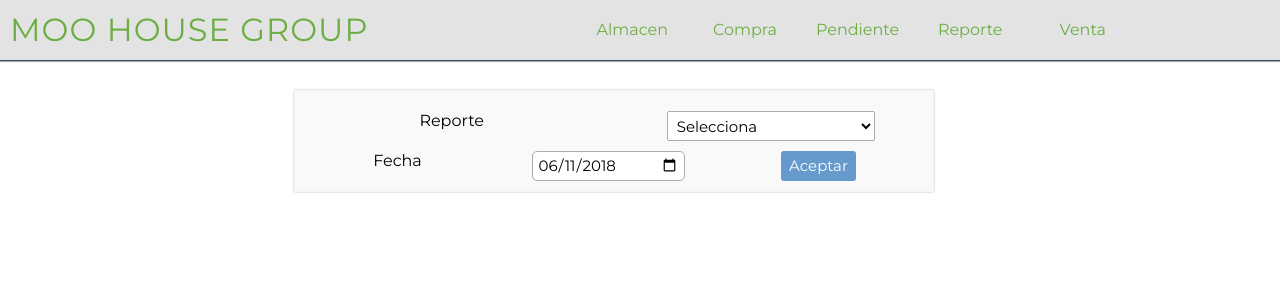
After one commit to thepattj/cedis, a PHP site: page /reporte.php in a window 1280 px wide. The commit adds this page. Shown: the top 300 px of the page. Run offline with PHP 8.4, Linux system fonts and the light colour scheme.

Commit message:
arrglos reportes
integracion de reportes

```diff
--- a/css/estilo.css
+++ b/css/estilo.css
@@ -149,7 +149,7 @@ tr:hover {background-color: #f7f1e8}
 
 /*==========GRID==============================*/
 
-.uno,.dos,.tres,.cuatro, .espacio, .tresta, .cinco{
+.div1,.div2,.div3,.div4, .espacio, .div3ta, .div5{
 	float: left;
 	margin-right: 1%;
 	margin-bottom: 10px;
@@ -160,13 +160,13 @@ tr:hover {background-color: #f7f1e8}
 
 }
 
-.uno{ width: 99%; }
-.dos{ width: 49%; }
-.tres{ width: 32%; }
-.cuatro{ width: 24%; }
-.cinco{width: 18.7%; }
+.div1{ width: 99%; }
+.div2{ width: 49%; }
+.div3{ width: 32%; }
+.div4{ width: 24%; }
+.div5{width: 18.7%; }
 .espacio{ width: 12%; }
-.tresta{ width: 32%;}
+.div3ta{ width: 32%;}
 
 .linea{
 	border-color: #fff !important;
@@ -343,3 +343,17 @@ input#contra{
 	width: 600px !important;
 	margin-left: -300px;
 }
+
+
+
+
+
+
+/*===========================REPORTE PHP===========================*/
+
+.result{
+    width: 80%;
+    float:left;
+    margin-left: 10%;
+    position: relative;
+}
--- a/js/funciones.js
+++ b/js/funciones.js
@@ -40,13 +40,55 @@ $(function(){
     "<div class='uno'></div><div class='tresta'><button>Editar</button></div><div class='tresta'><button>Cobrar</button></div><div class='tresta'><button>Factura</button></div>";
   });
 
-  /*-----------------RENTA--------------------------*/
-  $('#orenta').click(function(){
-     document.getElementById('tablav').innerHTML += "<h3>Comprobante</h3><br>"+
-    "<table> <tr> <th></th> <th>Cantidad</th> <th>Descripcion</th> <th>Unidad</th> <th> Precio unitario</th> </tr>"+
-            "<tr> <th><input type='checkbox'></th> <th>Renta</th> <th>Mezcladora</th> <th>pza</th> <th>10 DIAS</th> </tr>"+
-    "</table>"+
-    //SE PUEDE AGREGAR ALGUN OTRO DIV PARA PODER MANDAR LOS BOTONES EN LA PARTE DE ABAJO
-    "<div class='uno'></div><div class='tresta'><button>Editar</button></div><div class='tresta'><button>Cobrar</button></div><div class='tresta'><button>Factura</button></div>";
+  /*-----------------Reportes--------------------------*/
+  $('#reportc').click(function(){
+      var seleccion = $("#opcion").val();
+
+      if (seleccion == 'BVG') {
+        document.getElementById('reportb').style.display = 'block';
+          document.getElementById('reportcedis').style.display = 'none';
+          document.getElementById('reportmh').style.display = 'none';
+          document.getElementById('reportp').style.display = 'none';
+      } if (seleccion == 'Venta CEDIS') {
+        document.getElementById('reportcedis').style.display = 'block';
+          document.getElementById('reportb').style.display = 'none';
+          document.getElementById('reportmh').style.display = 'none';
+          document.getElementById('reportp').style.display = 'none';
+      } if (seleccion == 'Produccion Moo House'){
+          document.getElementById('reportmh').style.display = 'block';
+          document.getElementById('reportb').style.display = 'none';
+          document.getElementById('reportcedis').style.display = 'none';
+          document.getElementById('reportp').style.display = 'none';
+      } if (seleccion == 'Produccion Pan'){
+          document.getElementById('reportp').style.display = 'block';
+          document.getElementById('reportb').style.display = 'none';
+          document.getElementById('reportcedis').style.display = 'none';
+          document.getElementById('reportmh').style.display = 'none';
+      }
+
   });
+
+
 });
+
+
+
+
+function fecha(){
+  var f = new Date();
+  var month = new Array();
+  month[0] = "01";
+  month[1] = "02";
+  month[2] = "03";
+  month[3] = "04";
+  month[4] = "05";
+  month[5] = "06";
+  month[6] = "07";
+  month[7] = "08";
+  month[8] = "09";
+  month[9] = "10";
+  month[10] = "11";
+  month[11] = "12";
+  f = f.getFullYear() + "-" + month[f.getMonth()] + "-" + f.getDate();
+  document.getElementById('freporte').value = f;
+}
--- /dev/null
+++ b/reporte.php
@@ -0,0 +1,82 @@
+<html>
+<head>
+	<title>GRUPO MOO HOUSE</title>
+	<meta charset="utf-8">
+	<link rel="stylesheet" type="text/css" href="css/estilo.css">
+	<script src="js/jquery-3.3.1.js"></script> <!-- se agrego el jquery 14-2 -->
+	<script type="text/javascript" src="js/funciones.js"></script>
+	<link href="https://fonts.googleapis.com/css?family=Montserrat" rel="stylesheet">
+</head>
+<body onload="fecha()">
+
+<header>
+	<!-- DATOS DE LOGIN -->
+	<div id="barra-titulo">
+		<div class="titulo">
+			<h1 style="color: rgba(108,174,68,1);">Moo House Group</h1>
+			<!--<img style="width: 25%;" src="image/IMG_20161224_150946934.jpg">-->
+		</div>
+       <div class="menu" id="menu">
+           <ul>
+               <a style="color: rgba(108,174,68,1);" href="almacen.php"><li>Almacen</li></a>
+               <a style="color: rgba(108,174,68,1);" href="compra.php"><li>Compra</li></a>
+               <a style="color: rgba(108,174,68,1);" href="pendiente.php"><li>Pendiente</li></a>
+               <a style="color: rgba(108,174,68,1);" href="reporte.php"><li>Reporte</li></a>
+               <a style="color: rgba(108,174,68,1);" href="venta.php"><li>Venta</li></a>
+           </ul>
+       </div>
+    </div>
+</header>
+
+    <div id="bg-negro" onclick="cerrar()"></div>
+	<div id="modal"></div>
+	<div class="contenido">
+		<div class="div1"></div>
+		<div class="div1"></div>
+		<div class="div2"><span>Reporte</span></div>
+		<div class="div2"><select id="opcion">
+            <option style="display:none;">Selecciona</option>
+            <option>BVG</option>
+            <option>Venta CEDIS</option>
+            <option>Produccion Moo House</option>
+            <option>Produccion Pan</option>
+        </select></div>
+
+		<div class="div3"><span>Fecha</span></div><div class="div3"><input type="date" id="freporte"></div><div class="div3"><button id="reportc">Aceptar</button></div>
+
+		<div class="result" id="reportb" style="display: none;">
+		    <h3>Reporte de BVG</h3><br>
+            <div class='div2'> <div class='div1'>Moo House BQA</div> </div>
+            <div class='div2'> <div class='div4'><button style='cursor: pointer;' id='mhbqa' onclick='envioreport(this.id)'><img class='lbtn' src='img/report.png'></button></div></div>
+
+             <div class='div2'> <div class='div1'>Moo House UPT</div> </div>
+             <div class='div2'> <div class='div4'><button style='cursor: pointer;' id='mhupt' onclick='envioreport(this.id)'><img class='lbtn' src='img/report.png'></button></div> </div>
+
+            <div class='div2'> <div class='div1'>Moo House UBK</div> </div>
+            <div class='div2'>  <div class='div4'><button style='cursor: pointer;' id='mhubk' onclick='envioreport(this.id)'><img class='lbtn' src='img/report.png'></button></div> </div>
+
+            <div class='div2'> <div class='div1'>Brioche Bistro</div> </div>
+            <div class='div2'> <div class='div4'><button style='cursor: pointer;' id='brubk' onclick='envioreport(this.id)'><img class='lbtn'src='img/report.png'></button></div>	</div>
+
+            <div class='div2'> <div class='div1'>The Bakery</div> </div>
+            <div class='div2'> <div class='div4'><button style='cursor: pointer;' id='brubk' onclick='envioreport(this.id)'><img class='lbtn'src='img/report.png'></button></div>	</div>
+		</div>
+		<div class="result" id="reportcedis" style="display: none;">
+		    <h3>Reporte de CEDIS</h3><br>
+            <div class='div2'> <div class='div1'>Venta Diaria</div> </div>   <div class='div2'> <div class='div4'><button style='cursor: pointer;' id='mhbqa' onclick='envioreport(this.id)'><img class='lbtn' src='img/report.png'></button></div></div>
+
+            <div class='div2'> <div class='div1'>Venta Semanal</div> </div> <div class='div2'> <div class='div4'><button style='cursor: pointer;' id='mhupt' onclick='envioreport(this.id)'><img class='lbtn' src='img/report.png'></button></div> </div>
+
+            <div class='div2'> <div class='div1'>Venta del Mes terminado</div> </div> <div class='div2'>  <div class='div4'><button style='cursor: pointer;' id='mhubk' onclick='envioreport(this.id)'><img class='lbtn' src='img/report.png'></button></div> </div>
+		</div>
+		<div class="result" id="reportmh" style="display: none;">
+		    <h3>Produccion Moo House Semana que transcurrio</h3><br>
+            <div class='div2'> <div class='div1'>Insumos Usados</div> </div>   <div class='div2'> <div class='div4'><button style='cursor: pointer;' id='mhbqa' onclick='envioreport(this.id)'><img class='lbtn' src='img/report.png'></button></div></div>
+		</div>
+		<div class="result" id="reportp" style="display: none;">
+		    <h3>Produccion de Pan Semana que transcurrio</h3><br>
+            <div class='div2'> <div class='div1'>Ventas</div> </div>   <div class='div2'> <div class='div4'><button style='cursor: pointer;' id='mhbqa' onclick='envioreport(this.id)'><img class='lbtn' src='img/report.png'></button></div></div>
+		</div>
+	</div>
+</body>
+</html>
--- a/up.php
+++ b/up.php
@@ -1,6 +1,6 @@
 <html>
 <head>
-	<title>Ferreteria Eslabon 3</title>
+	<title>GRUPO MOO HOUSE</title>
 	<meta charset="utf-8">
 	<link rel="stylesheet" type="text/css" href="css/estilo.css">
 	<script src="js/jquery-3.3.1.js"></script> <!-- se agrego el jquery 14-2 -->
@@ -21,7 +21,7 @@
                <a style="color: rgba(108,174,68,1);" href="almacen.php"><li>Almacen</li></a>
                <a style="color: rgba(108,174,68,1);" href="compra.php"><li>Compra</li></a>
                <a style="color: rgba(108,174,68,1);" href="pendiente.php"><li>Pendiente</li></a>
-               <a style="color: rgba(108,174,68,1);" href="renta.php"><li>Renta</li></a>
+               <a style="color: rgba(108,174,68,1);" href="reporte.php"><li>Reporte</li></a>
                <a style="color: rgba(108,174,68,1);" href="venta.php"><li>Venta</li></a>
            </ul>
        </div>
```
Also changed, not shown: down.php (+9 -0 lines), index.php (+26 -26 lines), renta.php (deleted, +0 -27 lines).
